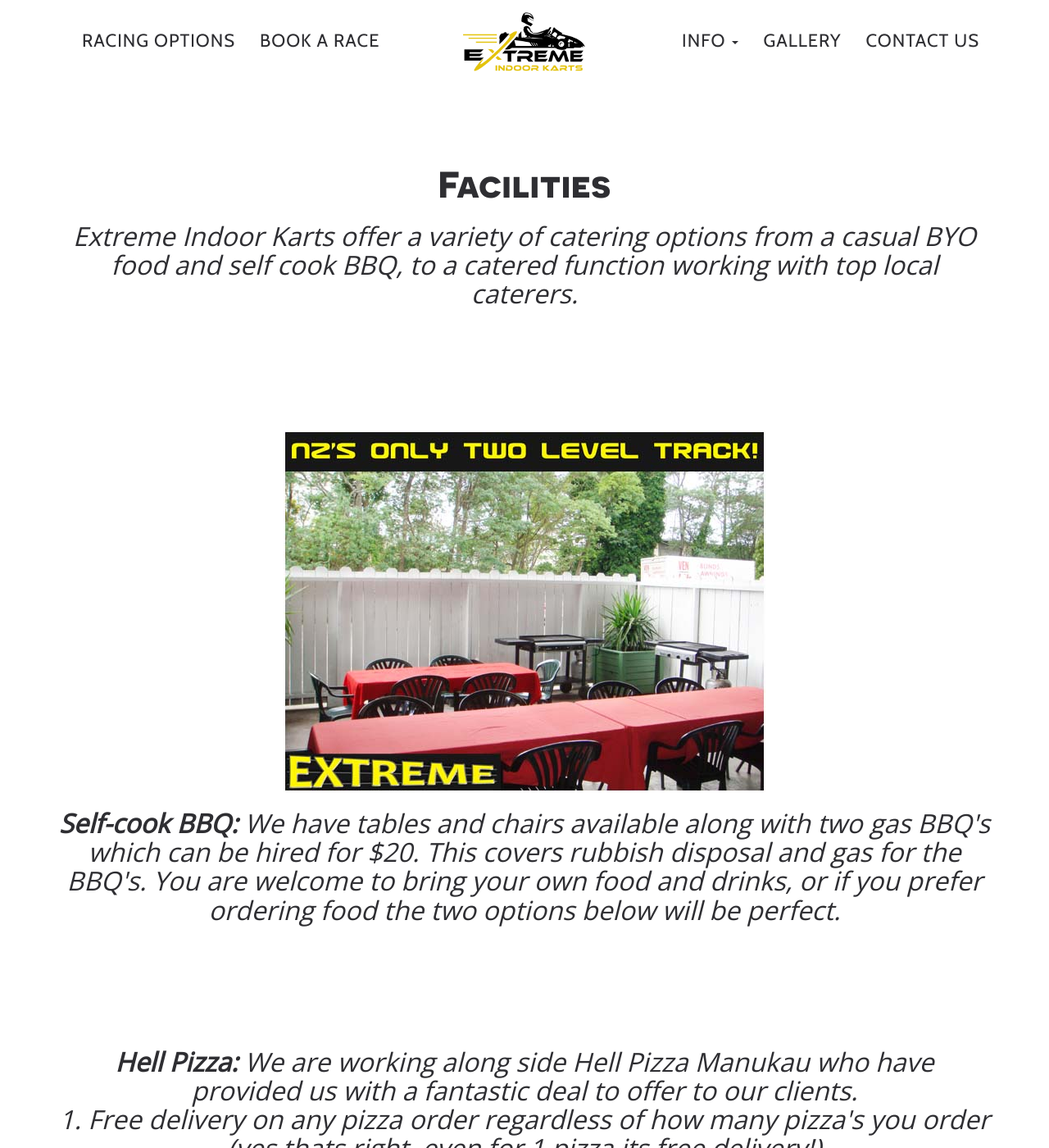
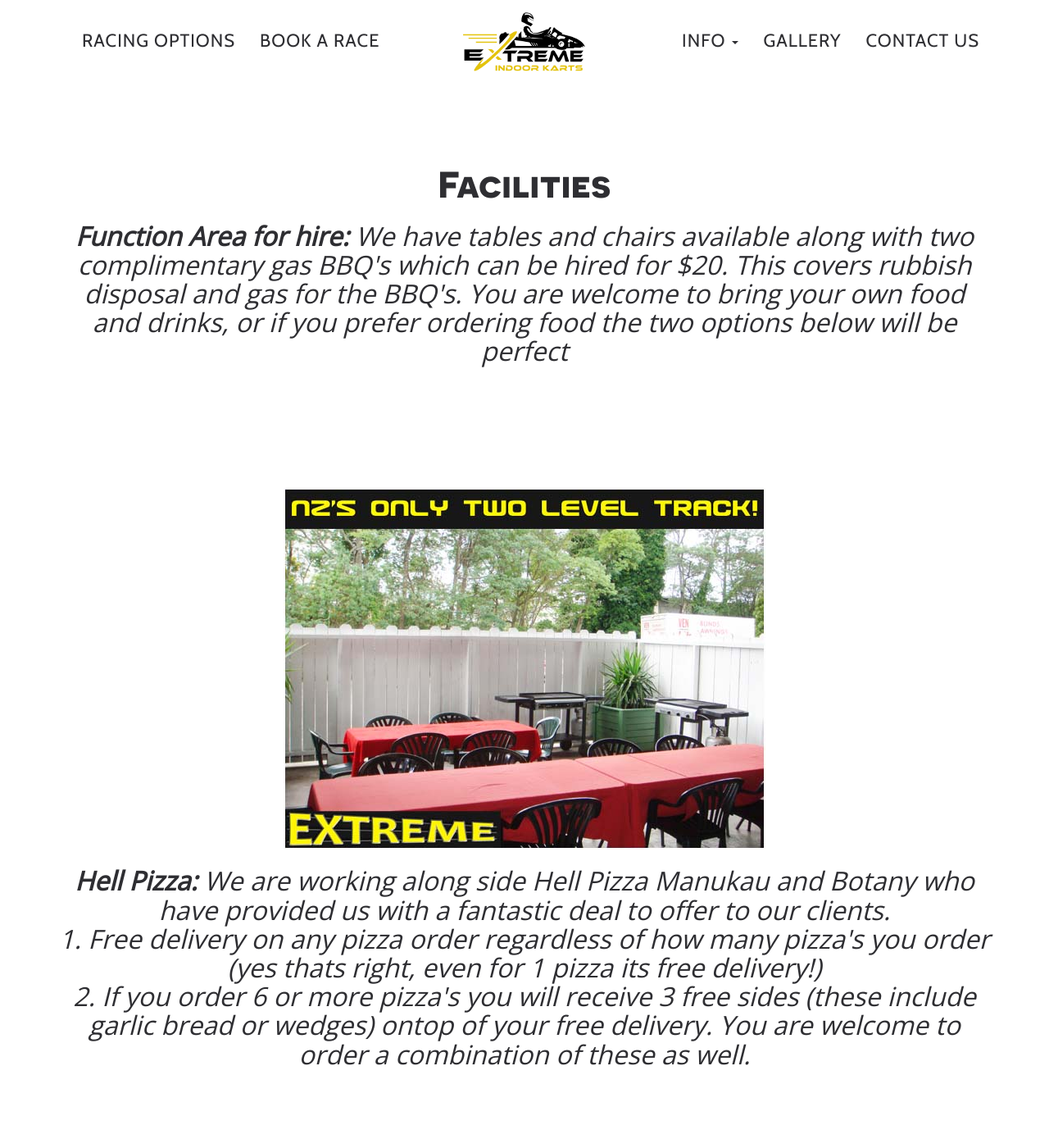
Before and after one commit to extremekarts/extremekarts.github.io, a Jekyll site: the page built from facilities.html, in a window 1280 px wide and 1400 px high. Shown: the whole window at 82% size. Built offline with Jekyll 4.4.1, drawn with Linux system fonts in a browser that asks for light colours; some of the changed text lies outside the part shown.

Commit message:
Changes
As per email from Yogesh

```diff
--- a/_includes/carousel.html
+++ b/_includes/carousel.html
@@ -10,6 +10,12 @@
       </a>
       <a href="https://plus.google.com/115295249814285620894" class="social-link">
         <img src="assets/images/social/google-plus.png" alt="Google +" width="40" height="40" border="0">
+      </a>
+      <a href="tel:092735552" class="social-link">
+        <img src="assets/images/social/phone.png" alt="Phone" width="40" height="40" border="0">
+      </a>
+      <a href="mailto:info@extremekarts.co.nz" class="social-link">
+        <img src="assets/images/social/email.png" alt="Email" width="40" height="40" border="0">
       </a>
     </div>
 
--- a/_includes/footer.html
+++ b/_includes/footer.html
@@ -24,10 +24,10 @@
 
       <div class="col-md-4 col-sm-12 inner">
         <h3 class="section-subheading">Get in Touch <span>V</span></h3>
-        <p>Doloreiur quia commolu ptatemp dolupta oreprerum tibusam eumenis et consent accullignis dentibea autem inisita.</p>
+        <p>We'd love to hear from you - contact us through any of the channels below</p>
         <ul class="contacts">
           <li><i class="fa fa-map-marker"></i> 82b Kerwyn Ave, East Tamaki, Auckland 2013</li>
-          <li><i class="fa fa-phone"></i> (09) 551 8993</li>
+          <li><i class="fa fa-phone"></i> (09) 273 5552</li>
           <li><a href="mailto: info@extremekarts.co.nz"><i class="fa fa-envelope-o"></i> info@extremekarts.co.nz</a></li>
         </ul>
         <!-- /.contacts -->
--- a/_includes/modals.html
+++ b/_includes/modals.html
@@ -160,7 +160,7 @@
           <div class="modal-body">
             <!-- News Article Goes Here -->
             <h2 class="section-heading">One hour track hire</h2>
-            <h3 class="section-subheading">Our track can also be hired on an hourly basis. Apart from racing, this is ideal for promotional events, product launches or even shooting music videos!</h3>
+            <h3 class="section-subheading">Our track can also be hired on an hourly basis. Apart from racing, this is ideal for promotional events, product launches or even shooting music videos! Suitable for youth groups or sports teams</h3>
 
             <p>
               There is no minimum number of people needed for this event. A maximum of 60 people can be catered for.
--- a/facilities.html
+++ b/facilities.html
@@ -8,31 +8,34 @@
       <div class="col-lg-12 text-center">
         <h2 class="section-heading">Facilities</h2>
         <h3 class="section-subheading text-muted">
-          Extreme Indoor Karts offer a variety of catering options from a casual BYO food and self cook BBQ, to a catered function working with top local caterers.
-        <h3>
+          <b>Function Area for hire:</b>
+          We have tables and chairs available along with two complimentary gas BBQ's which can be hired for $20. This covers rubbish disposal and gas for the BBQ's. You are welcome to bring your own food and drinks, or if you prefer ordering food the two options below will be perfect
+        </h3>
         <img src="assets/images/karts/facilities2.jpg" alt="" />
-        <h3 class="section-subheading text-muted">
+        <!-- <h3 class="section-subheading text-muted">
           <b>Self-cook BBQ:</b>
           We have tables and chairs available along with two gas BBQ's which can be hired for $20.  This covers rubbish disposal and gas for the BBQ's.
           You are welcome to bring your own food and drinks, or if you prefer ordering food the two options below will be perfect.
-        <h3>
+        </h3> -->
+
         <h3 class="section-subheading text-muted">
           <b>Hell Pizza:</b>
-          We are working along side Hell Pizza Manukau who have provided us with a fantastic deal to offer to our clients.
+          We are working along side Hell Pizza Manukau and Botany who have provided us with a fantastic deal to offer to our clients.
           <br>
           1. Free delivery on any pizza order regardless of how many pizza's you order (yes thats right,     even for 1 pizza its free delivery!)
           <br>
           2. If you order 6 or more pizza's you will receive 3 free sides (these include garlic bread or wedges) ontop of your free delivery.  You are welcome to order a combination of these as well.
-        <h3>
+        </h3>
         <img src="assets/images/karts/hell-pizza.jpg" alt="" />
         <h3 class="section-subheading text-muted">
           Contact Us if you are interested in this special deal.
-        <h3>
+        </h3>
         <h3 class="section-subheading text-muted">
           <b>Kiwi King:</b>
           We are also working along side a spit roast catering company just down the road from us.  Please feel free to contact them in regards to their menu's and costs.
-        <h3>
+        </h3>
         <img src="assets/images/karts/kiwiking.jpg" alt="" />
+
       </div>
     </div>
     <!-- /.row -->
```
Also changed, not shown: assets/images/social/email.png (added), assets/images/social/email@2x.png (added), assets/images/social/phone.png (added), assets/images/social/phone@2x.png (added).
